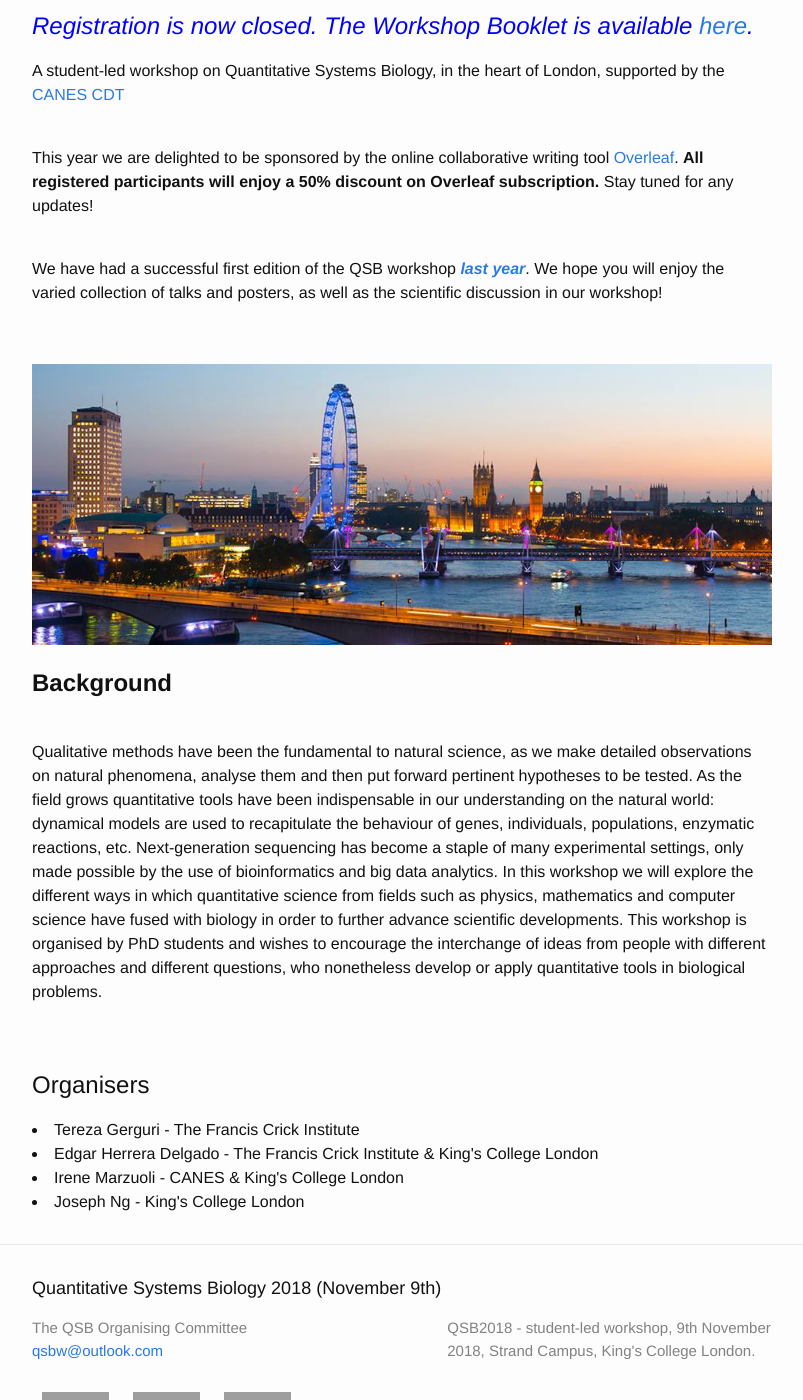
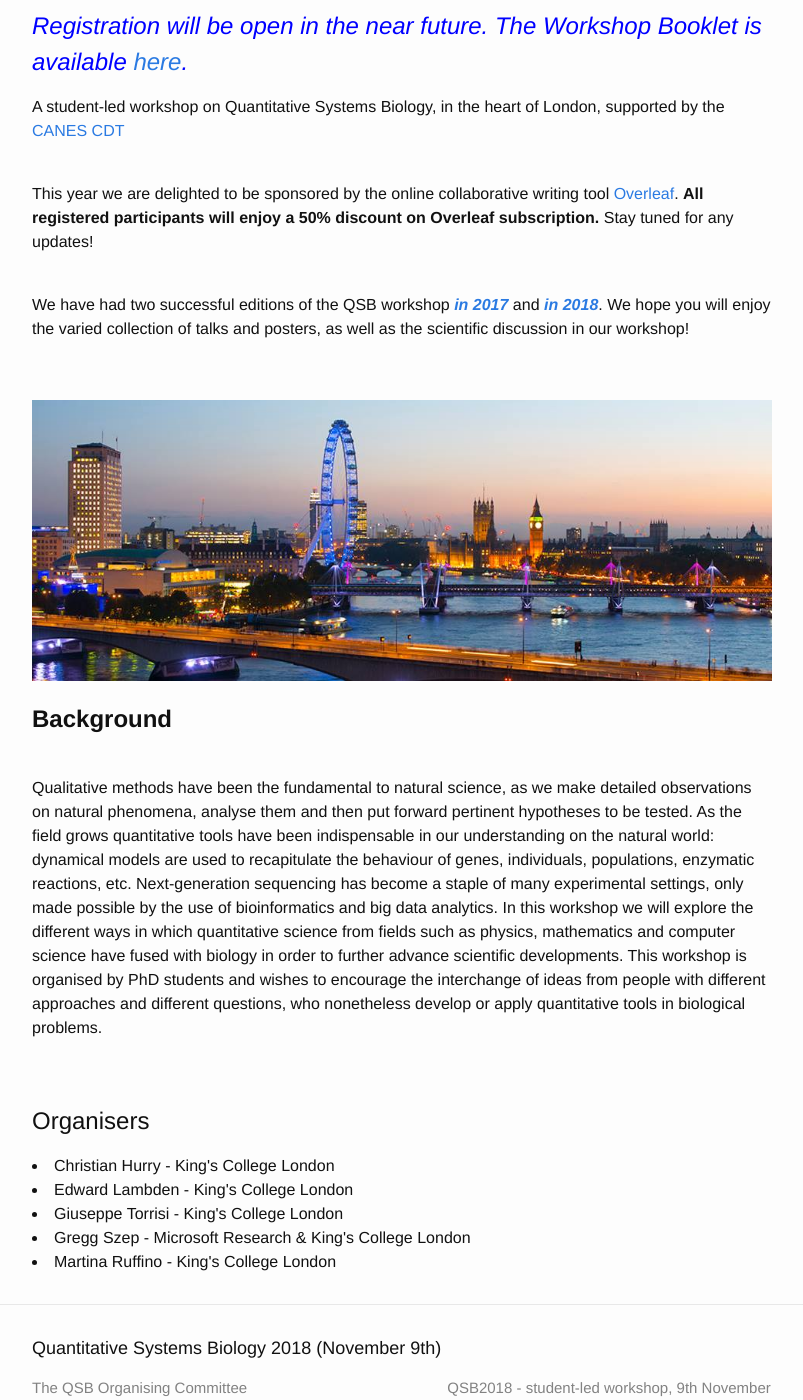
Before and after one commit to qsbworkshop/qsb2019, a Jekyll site: the page built from docs/index.md, in a window 1280 px wide and 1400 px high, scrolled down 691 px. Shown: the whole window, without its empty margins (238-1041 px from the left). Built offline with Jekyll 4.4.1, drawn with Linux system fonts in a browser that asks for light colours.

Commit message:
Update home.html

```diff
--- a/docs/_layouts/home.html
+++ b/docs/_layouts/home.html
@@ -4,13 +4,13 @@ layout: default
 
 <div class="home">
 
-  <h2 class="post-list"><em><span style="color:blue"> Registration is now closed. The Workshop Booklet is available <a href="https://qsbworkshop.github.io/qsb2018/images/Booklet2018.pdf">here</a>. </span></em></h2>
+  <h2 class="post-list"><em><span style="color:blue"> Registration will be open in the near future. The Workshop Booklet is available <a href="https://qsbworkshop.github.io/qsb2018/images/Booklet2018.pdf">here</a>. </span></em></h2>
   <p>A student-led workshop on Quantitative Systems Biology, in the heart of London, supported by the <a href="https://www.kcl.ac.uk/innovation/groups/noneqsys/index.aspx" >CANES CDT</a></p>
   <br>
   <h4>This year we are delighted to be sponsored by the online collaborative writing tool <a href="https://www.overleaf.com/">Overleaf</a>. <b>All registered participants will enjoy a 50% discount on Overleaf subscription.</b> Stay tuned for any updates!</h4>
   <br>
   <p>
-    We have had a successful first edition of the QSB workshop <a href="https://qsbworkshop.github.io/qsb2017"><em><b>last year</b></em></a>. We hope you will enjoy the varied collection of talks and posters, as well as the scientific discussion in our workshop!
+    We have had two successful editions of the QSB workshop <a href="https://qsbworkshop.github.io/qsb2017"><em><b>in 2017</b></em></a> and <a href="https://qsbworkshop.github.io/qsb2018"><em><b>in 2018</b></em></a>. We hope you will enjoy the varied collection of talks and posters, as well as the scientific discussion in our workshop!
   </p>
   <br>
   <img src="images/kings.jpg" alt="KCL" vspace="20" style="width:100%;">
@@ -24,7 +24,8 @@ layout: default
   {{ content }}
 
   <h2>Organisers</h2>
-  <li>Tereza Gerguri - The Francis Crick Institute</li>
-  <li>Edgar Herrera Delgado - The Francis Crick Institute & King's College London</li>
-  <li>Irene Marzuoli - CANES & King's College London</li>
-  <li>Joseph Ng - King's College London</li>
+  <li>Christian Hurry - King's College London</li>
+  <li>Edward Lambden - King's College London</li>
+  <li>Giuseppe Torrisi - King's College London</li>
+  <li>Gregg Szep - Microsoft Research & King's College London</li>
+  <li>Martina Ruffino - King's College London</li>
```
